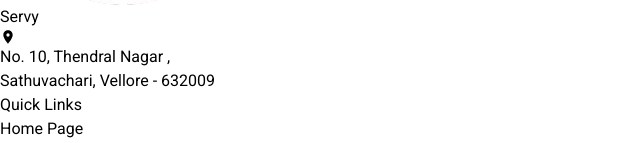
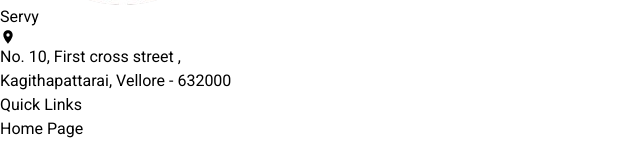
Before and after one commit to Bnks10061998/Service-Home-Service-Sub-Page, a React (Vite) app: page /Service in a window 1280 px wide. Shown: the part 3219-3362 px from the top of the page, without its empty margins (0-644 px from the left). Built offline with nearby package versions, Linux system fonts and the light colour scheme.

Commit message:
design change

```diff
--- a/src/Components/Footer.jsx
+++ b/src/Components/Footer.jsx
@@ -32,9 +32,9 @@
           <div className="flex items-start gap-2  text-gray-700 leading-relaxed max-w-xs">
             <MdLocationOn className="text-blue-700 text-lg mt-0.5" />
             <p className="text-base">
-              No. 10, Thendral Nagar ,
+              No. 10, First cross street ,
               <br />
-              Sathuvachari, Vellore - 632009
+              Kagithapattarai, Vellore - 632000
             </p>
           </div>
         </div>
--- a/src/Components/Navbar.jsx
+++ b/src/Components/Navbar.jsx
@@ -289,7 +289,7 @@
 
       {/* Middle: Nav Links */}
         <div className="flex items-center gap-11 text-white text-xl font-semibold">
-          <Link to="/" className="relative hover:underline underline-offset-8">
+          <Link to="/" className="relative hover:underline  underline-offset-8">
             Home
           </Link>
           <Link to="/Service" className="relative hover:underline underline-offset-8">
--- a/src/Pages/HeroSection.jsx
+++ b/src/Pages/HeroSection.jsx
@@ -497,7 +497,7 @@
               <span>
                 <IoCall />
               </span>{" "}
-              +91 98765 43210
+              +91 95973 66741
             </button>
 
             {/* Email */}
```
